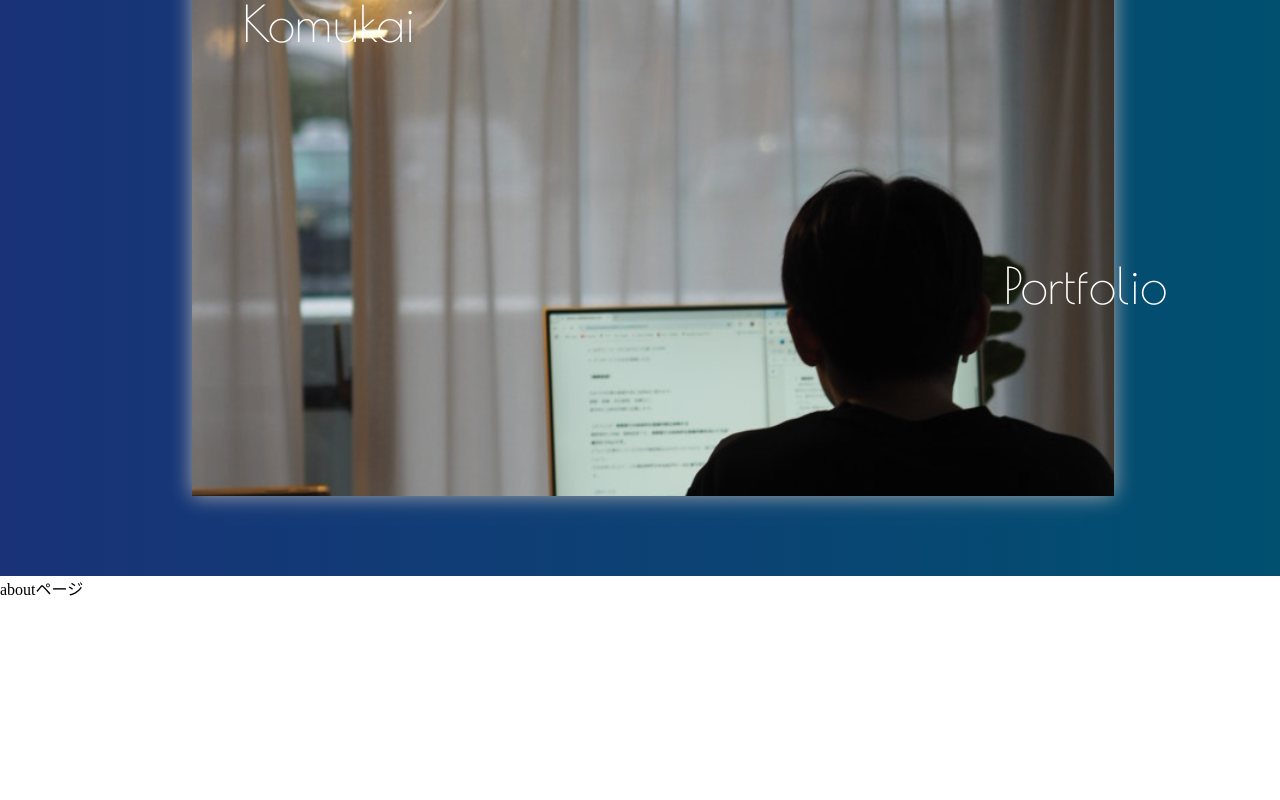
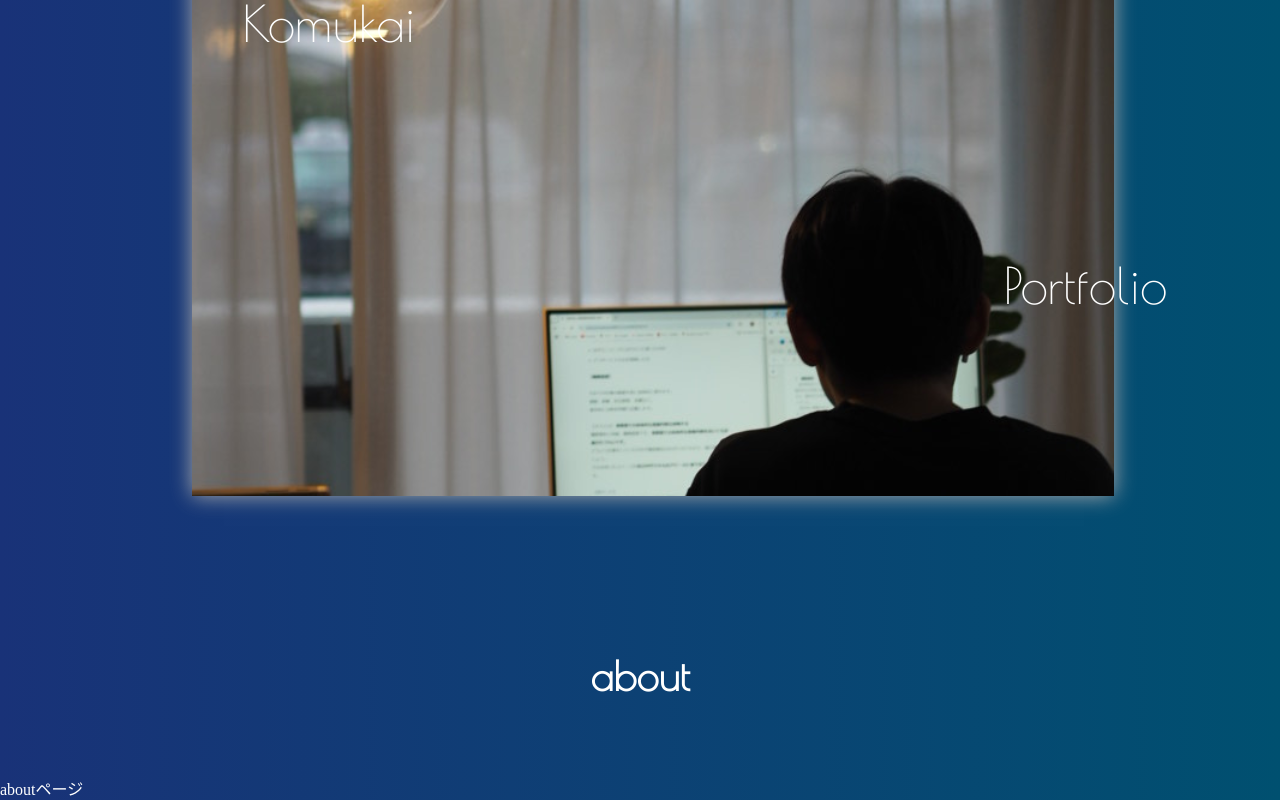
Before and after one commit to LSbard000com/My-Portfolio, a React (Vite) app: page / in a window 1280 px wide. Shown: the part 224-1024 px from the top of the page. Before the commit the page ends 824 px from the top, so only its background shows below. Built offline with nearby package versions, Linux system fonts and the light colour scheme; a web font is replaced by a local one.

Commit message:
背景色を全画面に設定

```diff
--- a/src/App.css
+++ b/src/App.css
@@ -2,14 +2,27 @@
     --navy: #193278;
     --blue: #005070;
 }
+
+/* **************** 共通事項 **************** */
+.section-title {
+    width: 100%;
+    height: 200px;
+    display: flex;
+    justify-content: center;
+    align-items: center;
+}
+
+.section-title h2 {
+    font-family: "Poiret One", sans-serif;
+    font-size: 40px;
+}
+
 
 /* **************** トップ画面 **************** */
 .top {
     height: 100vh;
     width: 100vw;
     min-width: 300px;
-    background: linear-gradient(to right, var(--navy), var(--blue));
-    color: #fff;
 }
 
 .top .title {
@@ -44,7 +57,6 @@
     font-family: "Poiret One", sans-serif;
     font-size: 50px;
     font-weight: 100;
-    color: #fff;
     z-index: 10;
 }
 
@@ -77,15 +89,10 @@
     position: fixed;
     top: 20px;
     right: 20px;
-    border-radius: 2px;
-    opacity: .7;
+    border-radius: 2px;;
     z-index: 25;
     position: fixed;
     transition-duration: .5s;
-}
-
-.top .nav-btn:hover {
-    opacity: 1;
 }
 
 .top .nav-btn span {
@@ -146,3 +153,8 @@
     left: 0;
     opacity: 1;
 }
+
+/* **************** 自己紹介画面 **************** */
+.about {
+    width: 100%;
+}
--- a/src/components/About.tsx
+++ b/src/components/About.tsx
@@ -1,6 +1,9 @@
 const About = () => {
   return (
     <div className="about">
+      <div className="section-title">
+        <h2>about</h2>
+      </div>
       aboutページ
     </div>
   )
--- a/src/index.css
+++ b/src/index.css
@@ -1,6 +1,8 @@
 body {
     margin: 0;
     padding: 0;
+    background: linear-gradient(to right, var(--navy), var(--blue));
+    color: #fff;
 }
 
 .poiret-one-regular {
```
